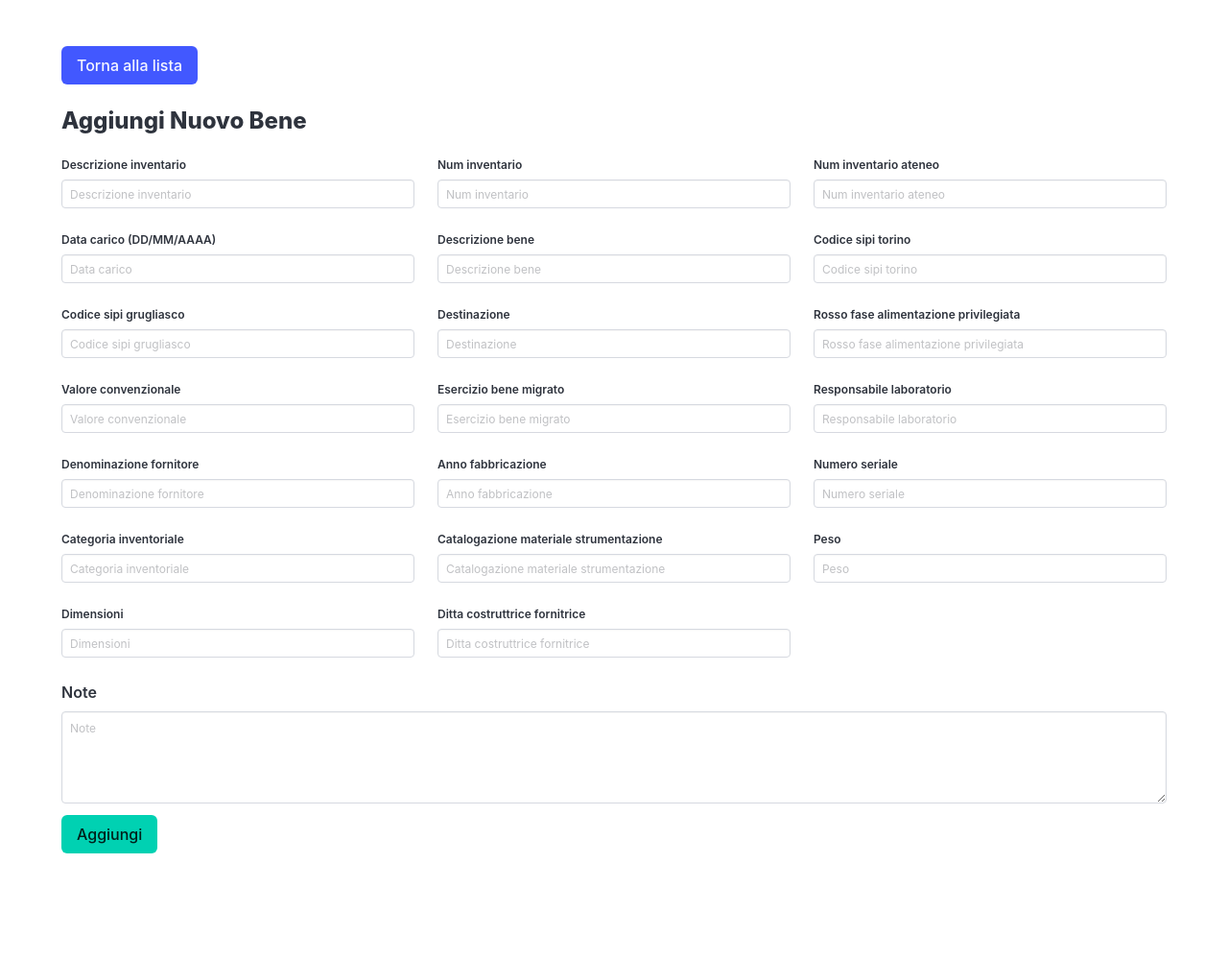
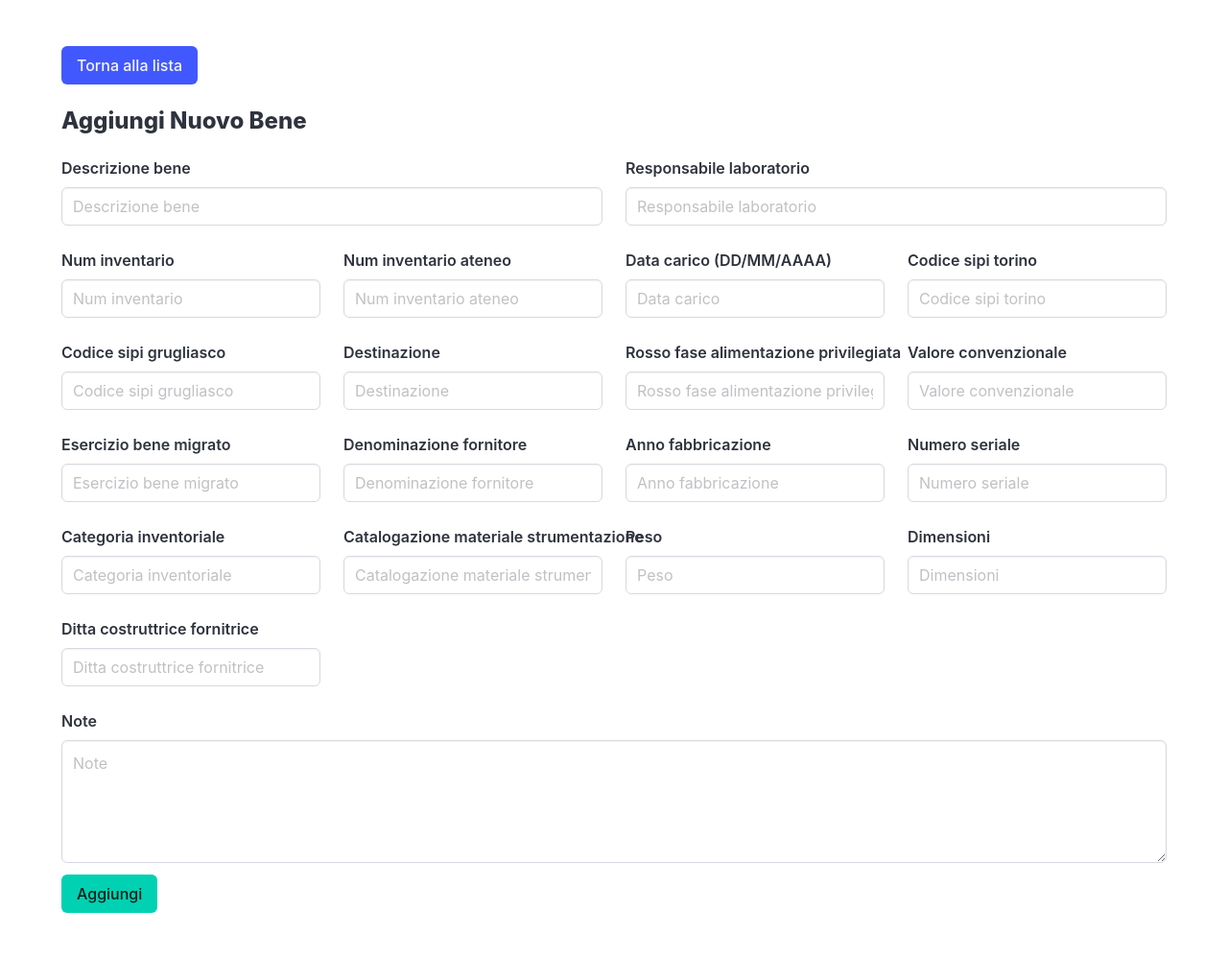
Before and after one commit to olivierfriard/togru, a Flask app: page /togru/aggiungi in a window 1280 px wide. Shown: the whole page at 96% size. Before the commit the page ends 889 px from the top, so only its background shows below. Run offline with Flask 3, Linux system fonts and the light colour scheme.

Commit message:
some changes

```diff
--- a/templates/aggiungi.html
+++ b/templates/aggiungi.html
@@ -17,20 +17,42 @@
         <h2 class="title is-4">Aggiungi Nuovo Bene</h2>
 
         <form action="{{ url_for('aggiungi') }}" method="POST">
+
+
+<!-- Riga con Descrizione Bene e Responsabile Laboratorio -->
+<div class="columns">
+    <div class="column is-half">
+        <div class="field">
+            <label class="label">Descrizione bene</label>
+            <div class="control">
+                <input class="input" type="text" name="descrizione_bene" placeholder="Descrizione bene">
+            </div>
+        </div>
+    </div>
+    <div class="column is-half">
+        <div class="field">
+            <label class="label">Responsabile laboratorio</label>
+            <div class="control">
+                <input class="input" type="text" name="responsabile_laboratorio" placeholder="Responsabile laboratorio">
+            </div>
+        </div>
+    </div>
+</div>
+
             <div class="columns is-multiline">
                 {% for field in [
-                    'descrizione_inventario', 'num_inventario', 'num_inventario_ateneo', 'data_carico',
-                    'descrizione_bene', 'codice_sipi_torino', 'codice_sipi_grugliasco', 'destinazione',
+                    'num_inventario', 'num_inventario_ateneo', 'data_carico',
+                    'codice_sipi_torino', 'codice_sipi_grugliasco', 'destinazione',
                     'rosso_fase_alimentazione_privilegiata', 'valore_convenzionale', 'esercizio_bene_migrato',
-                    'responsabile_laboratorio', 'denominazione_fornitore', 'anno_fabbricazione', 'numero_seriale',
+                     'denominazione_fornitore', 'anno_fabbricazione', 'numero_seriale',
                     'categoria_inventoriale', 'catalogazione_materiale_strumentazione', 'peso', 'dimensioni',
                     'ditta_costruttrice_fornitrice'
                 ] %}
-                <div class="column is-one-third">
+                <div class="column is-one-quarter">
                     <div class="field">
-                        <label class="label is-small">{{ field.replace('_',' ').capitalize() }} {% if 'data' in field %}(DD/MM/AAAA){%endif%}</label>
+                        <label class="label" style="white-space: nowrap;">{{ field.replace('_',' ').capitalize() }} {% if 'data' in field %}(DD/MM/AAAA){%endif%}</label>
                         <div class="control">
-                            <input class="input is-small" type="text" name="{{ field }}" placeholder="{{ field.replace('_',' ').capitalize() }}">
+                            <input class="input" type="text" name="{{ field }}" placeholder="{{ field.replace('_',' ').capitalize() }}">
                         </div>
                     </div>
                 </div>
@@ -40,7 +62,7 @@
             <div class="field">
                 <label class="label">Note</label>
                 <div class="control">
-                    <textarea class="textarea is-small" name="note" placeholder="Note"></textarea>
+                    <textarea class="textarea" name="note" placeholder="Note"></textarea>
                 </div>
             </div>
 
--- a/togru.py
+++ b/togru.py
@@ -193,6 +193,63 @@ def upload_excel():
             df.rename(columns=excel_to_db_fields, inplace=True)
             df.fillna("", inplace=True)
 
+            """
+            # Trasforma num_inventario in intero dove possibile
+            df["num_inventario"] = (
+                pd.to_numeric(df["num_inventario"], errors="coerce")
+                .fillna(0)
+                .astype(int)
+            )
+            """
+
+            # Controllo duplicati nel num_inventario
+            """
+            duplicati = df[df.duplicated(subset=["num_inventario"], keep=False)]
+
+            if not duplicati.empty:
+                dettagli = [
+                    f"{row['descrizione_bene']} (inv: {row['num_inventario']})"
+                    for _, row in duplicati.iterrows()
+                ]
+                inventari = "<br>".join(dettagli)
+                flash(
+                    Markup(
+                        f"<b>Trovati {len(duplicati)} beni con num_inventario duplicato nel file</b>:<br>{inventari}"
+                    ),
+                    "danger",
+                )
+                return redirect(request.url)
+            """
+
+            # Controllo duplicati su num_inventario, solo se diverso da NaN
+            """
+            duplicati = df[df["num_inventario"].notna()]["num_inventario"].duplicated(
+                keep=False
+            )
+            """
+
+            # Controllo duplicati su num_inventario solo se diverso da NaN e stringa vuota
+            mask_validi = (df["num_inventario"].notna()) & (df["num_inventario"] != "")
+            duplicati = df.loc[mask_validi, "num_inventario"].duplicated(keep=False)
+
+            if duplicati.any():
+                num_duplicati = duplicati.sum()
+                inv_duplicati = df.loc[
+                    duplicati.index[duplicati], ["num_inventario", "descrizione_bene"]
+                ]
+                elenco = "<br>".join(
+                    f"{row['descrizione_bene']} (inv: {row['num_inventario']})"
+                    for _, row in inv_duplicati.iterrows()
+                )
+                flash(
+                    Markup(
+                        f"<b>Nessun dato caricato</b> perché sono stati trovati <b>{num_duplicati} beni con numero di inventario duplicato nel file</b>:<br><br>{elenco}"
+                    ),
+                    "danger",
+                )
+
+                return redirect(request.url)
+
             expected_cols = list(excel_to_db_fields.values())
             missing_cols = [c for c in expected_cols if c not in df.columns]
             if missing_cols:
@@ -246,6 +303,7 @@ def upload_excel():
             return redirect(url_for("index"))
 
         except Exception as e:
+            raise
             flash(f"Errore nel caricamento del file: {e}", "danger")
             return redirect(request.url)
 
```
Also changed, not shown: templates/modifica.html (+25 -1 lines), 1 other file.
